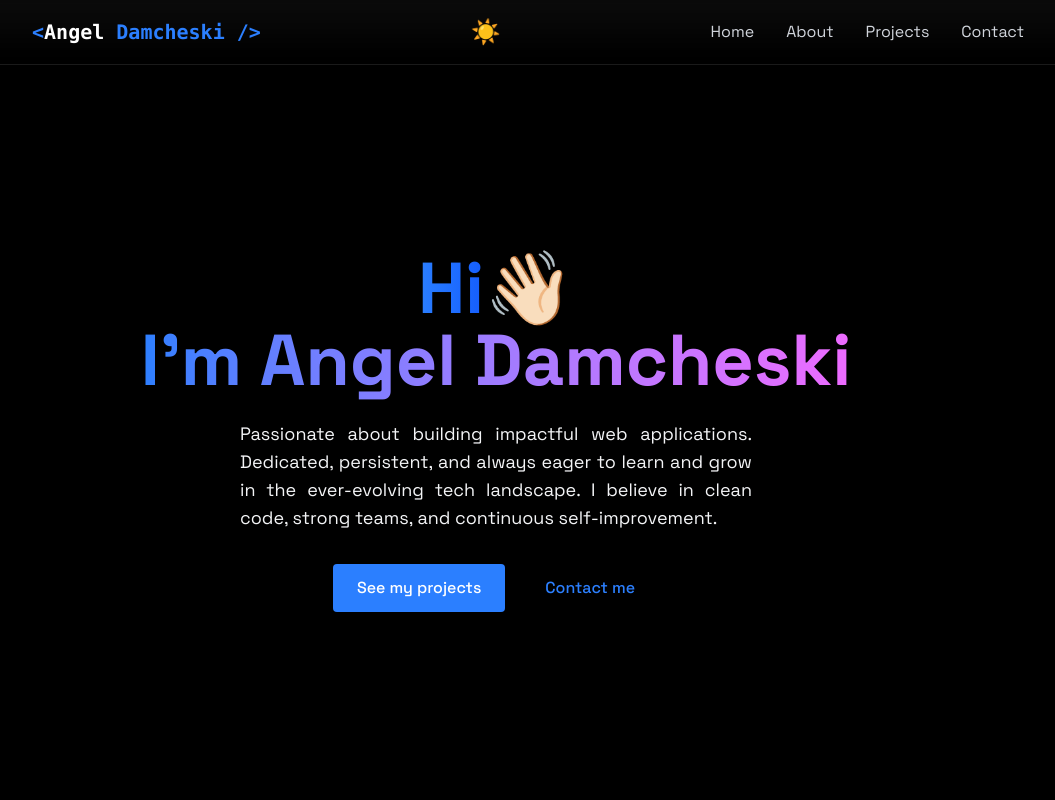
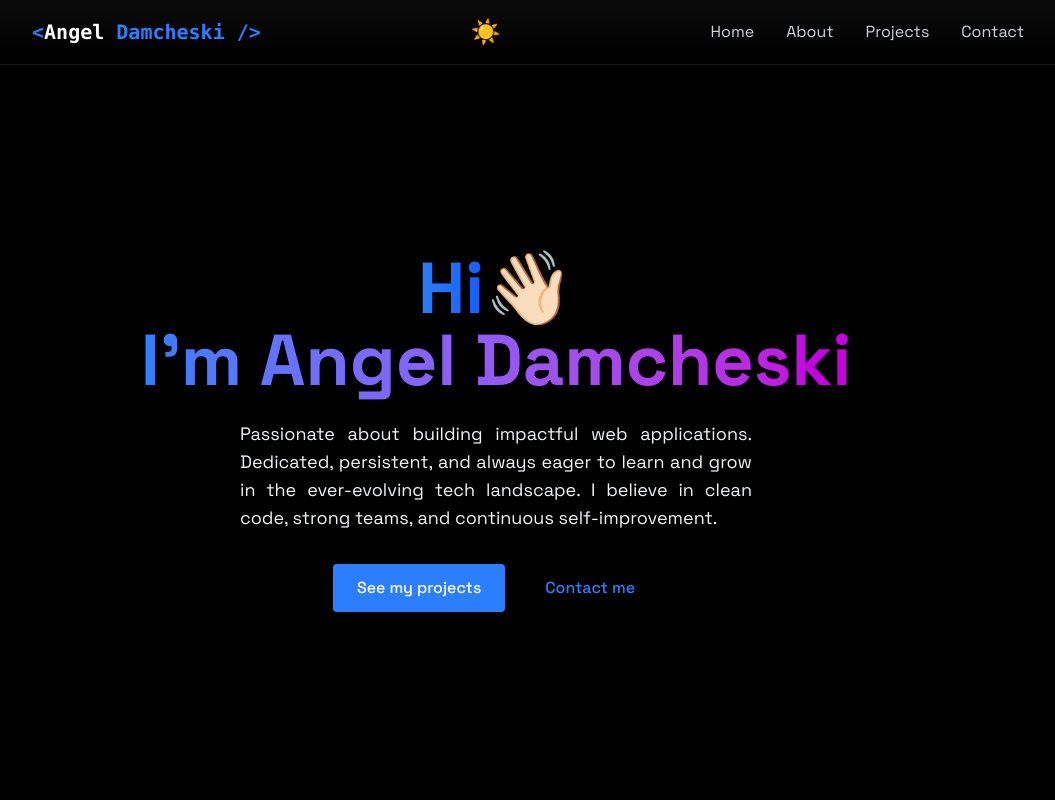
Before and after one commit to angeldamcheski/react-personal-portfolio, a React (Vite) app: page / in a window 1280 px wide. Shown: the top 800 px of the page, without its empty margins (144-1199 px from the left). Built offline with nearby package versions, Linux system fonts and the light colour scheme.

Commit message:
Add functional dark/light mode toggle

```diff
--- a/src/components/Project.jsx
+++ b/src/components/Project.jsx
@@ -1,6 +1,6 @@
 export const Project = ({ title, description, tech, details }) => {
   return (
-    <div className="p-6 rounded-xl border border-white/10 hover:-translate-y-1 hover:border-blue-500/30 hover:shadow-[0_2px_8px_rgba(59,130,246, 0.1)] transition-all light:border-black/10">
+    <div className="p-6 rounded-xl border border-white/10 hover:-translate-y-1 hover:border-blue-500/30 light:hover:bobrder-blue-500 hover:shadow-[0_2px_8px_rgba(59,130,246, 0.1)] transition-all light:border-black/10">
       <h3 className="text-xl font-bold mb-2">{title}</h3>
       <p className="text-gray-400 mb-4 text-justify light:text-stone-800">
         {description}
--- a/src/components/sections/About.jsx
+++ b/src/components/sections/About.jsx
@@ -14,7 +14,7 @@ export const About = () => {
       className="min-h-screen flex items-center justify-center py-20  light:text-stone-800 light:bg-neutral-200"
     >
       <div className="max-w-3xl mx-auto px-4  ">
-        <h2 className="text-3xl font-bold mb-8 bg-gradient-to-r from-blue-500 to-cyan-400 bg-clip-text text-transparent text-center">
+        <h2 className="text-3xl font-bold mb-8 bg-gradient-to-r from-blue-500 to-cyan-400  bg-clip-text text-transparent text-center">
           About Me{" "}
         </h2>
         <div className="rounded-xl p-8 border-white/10 border hover:-translate-y-1 transition-all light:border-black/10">
--- a/src/components/sections/Contact.jsx
+++ b/src/components/sections/Contact.jsx
@@ -27,7 +27,7 @@ export const Contact = () => {
   return (
     <section
       id="contact"
-      className="min-h-screen flex items-center justify-center py-20  light:bg-neutral-200 pb-32"
+      className="min-h-screen flex items-center justify-center py-20  light:bg-neutral-200 pb-32 "
     >
       <div className="px-4 w-150">
         <h2 className="text-3xl font-bold mb-8 bg-gradient-to-r from-blue-500 to-cyan-400 bg-clip-text text-transparent text-center">
@@ -72,7 +72,7 @@ export const Contact = () => {
               }
               rows={5}
               required
-              className="w-full bg-white/5 border light:text-stone-800 light:border-black/20 border-white/10 rounded px-4 py-3 text-white transition focus:outline-none focus:border-blue-500 focus:bg-blue-500/5"
+              className="w-full bg-white/5 border light:placeholder:text-stone-800/40 placeholder:text-gray-400/80  light:text-stone-800 light:border-black/20 border-white/10 rounded px-4 py-3 text-white transition focus:outline-none focus:border-blue-500 focus:bg-blue-500/5"
               placeholder="Your Message"
             />
           </div>
--- a/src/components/sections/Home.jsx
+++ b/src/components/sections/Home.jsx
@@ -11,7 +11,7 @@ export const Home = () => {
           </span>
           <span>👋🏻</span>
           <br />
-          <span className="text-5xl md:text-7xl font-bold mb-6  leading-right bg-gradient-to-r from-blue-500 to-fuchsia-400 bg-clip-text text-transparent">
+          <span className="text-5xl md:text-7xl font-bold mb-6  leading-right bg-gradient-to-r from-blue-500 to-fuchsia-600 bg-clip-text text-transparent">
             I'm Angel Damcheski
           </span>
         </h1>
```
